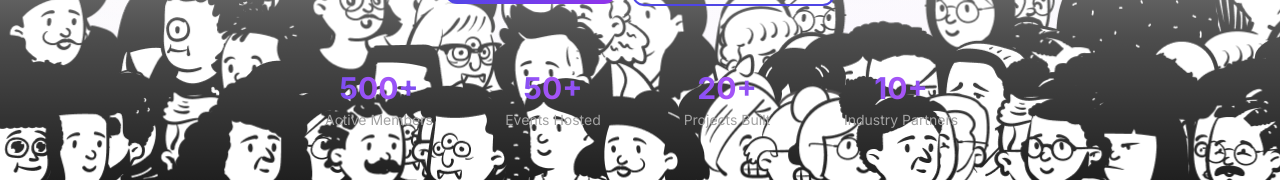
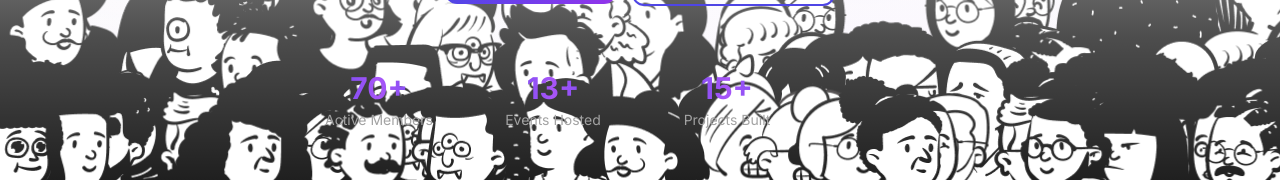
Before and after one commit to chsrikar/mulearnvisat, a React (Vite) app: page / in a window 1280 px wide. Shown: the part 522-702 px from the top of the page. Built offline with nearby package versions, Linux system fonts and the light colour scheme.

Commit message:
updated version

```diff
--- a/src/pages/Home.jsx
+++ b/src/pages/Home.jsx
@@ -54,10 +54,9 @@ const features = [
 ]
 
 const stats = [
-    { value: '500+', label: 'Active Members' },
-    { value: '50+', label: 'Events Hosted' },
-    { value: '20+', label: 'Projects Built' },
-    { value: '10+', label: 'Industry Partners' },
+    { value: '70+', label: 'Active Members' },
+    { value: '13+', label: 'Events Hosted' },
+    { value: '15+', label: 'Projects Built' },
 ]
 
 function Home({ darkMode }) {
```
Also changed, not shown: 1 other file (tests, documents, lock files or other folders).
